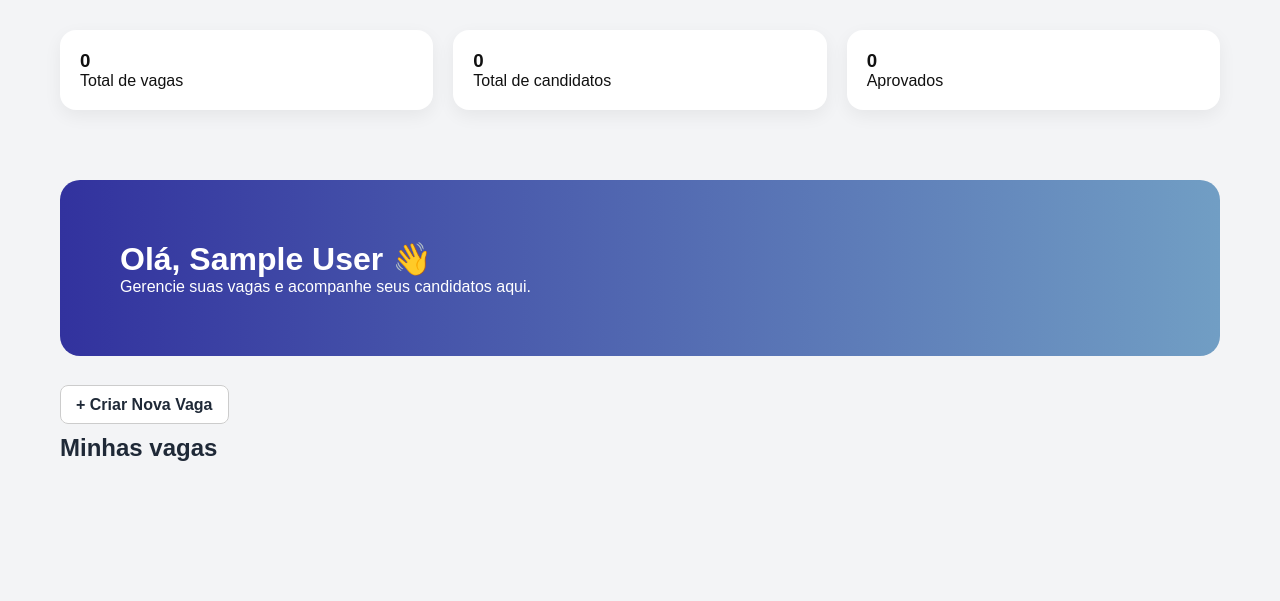
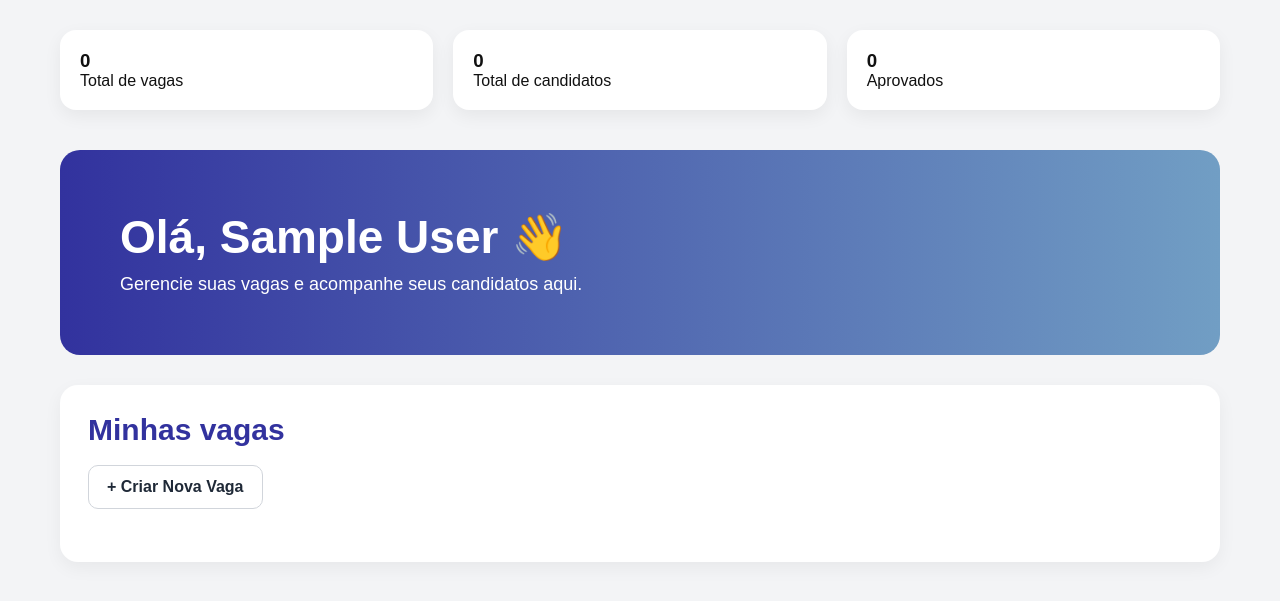
Before and after one commit to montenegrodanni/eu-rh, a Flask app: page /dashboard in a window 1280 px wide. Shown: the part 87-688 px from the top of the page. Run offline with Flask 3, Linux system fonts and the light colour scheme; the visitor is signed in with stand-in values (Sample User, id 1); data that the repository does not hold is empty.

Commit message:
ajuste de minhas vagas no dashboard

```diff
--- a/templates/dashboard.html
+++ b/templates/dashboard.html
@@ -6,8 +6,6 @@
 <title>Dashboard - EU RH</title>
 
 <style>
-/* (SEU CSS ORIGINAL — NÃO ALTEREI A BASE) */
-
 *{
     margin: 0;
     padding: 0;
@@ -83,10 +81,17 @@ nav a:hover{
     text-decoration: none;
     color: #111;
     box-shadow: 0 6px 18px rgba(0,0,0,0.06);
+    transition: 0.2s ease;
 }
 
 .card-resumo:hover{
     transform: translateY(-4px);
+}
+
+.container{
+    max-width: 1200px;
+    margin: auto;
+    padding: 10px 20px 40px;
 }
 
 .hero{
@@ -94,13 +99,53 @@ nav a:hover{
     color: white;
     padding: 60px;
     border-radius: 20px;
-    margin-bottom: 40px;
+    margin-bottom: 30px;
 }
 
-.container{
-    max-width: 1200px;
-    margin: auto;
-    padding: 40px 20px;
+.hero h1{
+    font-size: 46px;
+    margin-bottom: 10px;
+}
+
+.hero p{
+    font-size: 18px;
+}
+
+.painel-vagas{
+    background-color: white;
+    border-radius: 18px;
+    padding: 28px;
+    box-shadow: 0 6px 18px rgba(0,0,0,0.05);
+}
+
+.topo-vagas{
+    display: flex;
+    flex-direction: column;
+    align-items: flex-start;
+    gap: 18px; /* espaçamento entre título e botão */
+    margin-bottom: 25px;
+}
+
+.topo-vagas h2{
+    font-size: 30px;
+    color: rgb(50, 50, 158);
+    margin: 0;
+}
+
+.btn-sec{
+    background-color: white;
+    border: 1px solid #d1d5db;
+    padding: 12px 18px;
+    border-radius: 10px;
+    text-decoration: none;
+    color: #1f2937;
+    font-weight: bold;
+    transition: 0.2s ease;
+}
+
+.btn-sec:hover{
+    background-color: #eef2ff;
+    border-color: rgb(50, 50, 158);
 }
 
 .vagas{
@@ -110,35 +155,37 @@ nav a:hover{
 }
 
 .card{
-    background-color: white;
+    background-color: #ffffff;
+    border: 1px solid #e5e7eb;
     border-radius: 14px;
     padding: 20px;
     display: flex;
     justify-content: space-between;
     align-items: center;
+    transition: 0.2s ease;
 }
 
 .card:hover{
     transform: translateY(-3px);
+    box-shadow: 0 8px 18px rgba(0,0,0,0.05);
+}
+
+.info-vaga h3{
+    font-size: 28px;
+    margin-bottom: 8px;
+    color: #111827;
+}
+
+.info-vaga p{
+    font-size: 17px;
+    color: #4b5563;
 }
 
 .acoes-vaga{
     display: flex;
     gap: 10px;
-}
-
-.btn-sec{
-    background-color: white;
-    border: 1px solid #ccc;
-    padding: 10px 15px;
-    border-radius: 8px;
-    text-decoration: none;
-    color: #1f2937;
-    font-weight: bold;
-}
-
-.btn-sec:hover{
-    background-color: #eef2ff;
+    flex-wrap: wrap;
+    justify-content: flex-end;
 }
 
 .btn-editar{
@@ -147,6 +194,11 @@ nav a:hover{
     padding: 10px 15px;
     border-radius: 8px;
     text-decoration: none;
+    font-weight: bold;
+}
+
+.btn-editar:hover{
+    opacity: 0.92;
 }
 
 .btn-excluir{
@@ -155,6 +207,35 @@ nav a:hover{
     padding: 10px 15px;
     border-radius: 8px;
     text-decoration: none;
+    font-weight: bold;
+}
+
+.btn-excluir:hover{
+    opacity: 0.92;
+}
+
+@media (max-width: 900px){
+    .cards-resumo{
+        grid-template-columns: 1fr;
+    }
+
+    .card{
+        flex-direction: column;
+        align-items: flex-start;
+        gap: 15px;
+    }
+
+    .acoes-vaga{
+        justify-content: flex-start;
+    }
+
+    .hero{
+        padding: 35px 25px;
+    }
+
+    .hero h1{
+        font-size: 32px;
+    }
 }
 </style>
 </head>
@@ -178,19 +259,16 @@ nav a:hover{
 
     <div class="cards-resumo">
 
-    <!-- TOTAL VAGAS -->
         <a href="{{ url_for('minhas_vagas') }}" class="card-resumo">
             <h3>{{ total_vagas }}</h3>
             <p>Total de vagas</p>
         </a>
 
-    <!-- TOTAL CANDIDATOS -->
         <a href="{{ url_for('candidatos_empresa') }}" class="card-resumo">
             <h3>{{ total_candidatos }}</h3>
             <p>Total de candidatos</p>
         </a>
 
-    <!-- APROVADOS -->
         <a href="{{ url_for('candidatos_empresa', status='Aprovado') }}" class="card-resumo">
             <h3>{{ aprovados }}</h3>
             <p>Aprovados</p>
@@ -207,23 +285,24 @@ nav a:hover{
         <p>Gerencie suas vagas e acompanhe seus candidatos aqui.</p>
     </div>
 
+    <div class="painel-vagas">
+
+        <div class="topo-vagas">
+            <h2>Minhas vagas</h2>
             <a href="/criar-vaga" class="btn-sec">+ Criar Nova Vaga</a>
-
-    <h2 style="margin:20px 0;">Minhas vagas</h2>
+        </div>
 
         <div class="vagas">
             {% for vaga in vagas %}
 
             <div class="card">
 
-        <div>
+                <div class="info-vaga">
                     <h3>{{ vaga[2] }}</h3>
                     <p>Salário: R$ {{ vaga[5] }}</p>
                 </div>
 
                 <div class="acoes-vaga">
-
-          <!-- 🔥 BOTÃO CORRIGIDO -->
                     <a href="{{ url_for('candidatos_empresa', vaga_id=vaga[0]) }}" class="btn-sec">
                         Ver candidatos
                     </a>
@@ -240,7 +319,6 @@ nav a:hover{
                        onclick="return confirm('Tem certeza?')">
                        Excluir
                     </a>
-
                 </div>
 
             </div>
@@ -250,5 +328,7 @@ nav a:hover{
 
     </div>
 
+</div>
+
 </body>
 </html>
```
Lines whose indentation alone changed are shown as unchanged.
